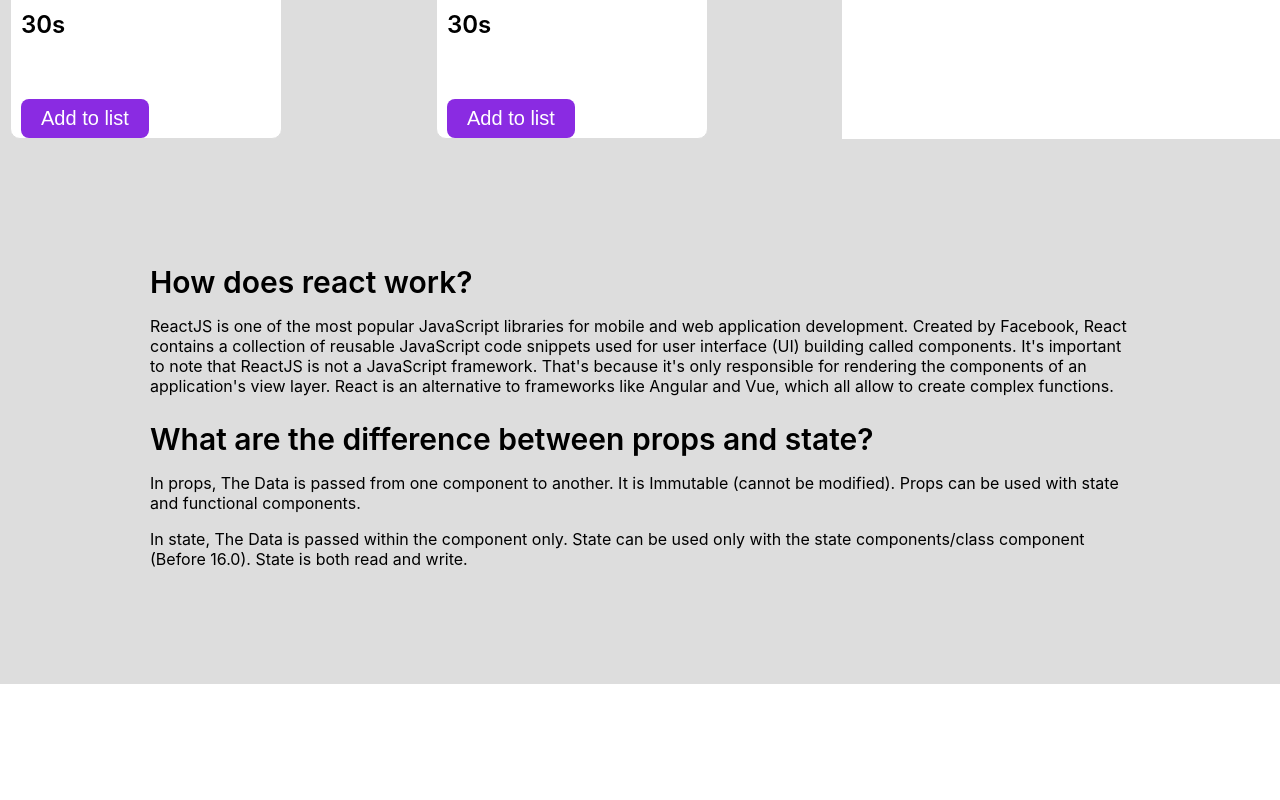
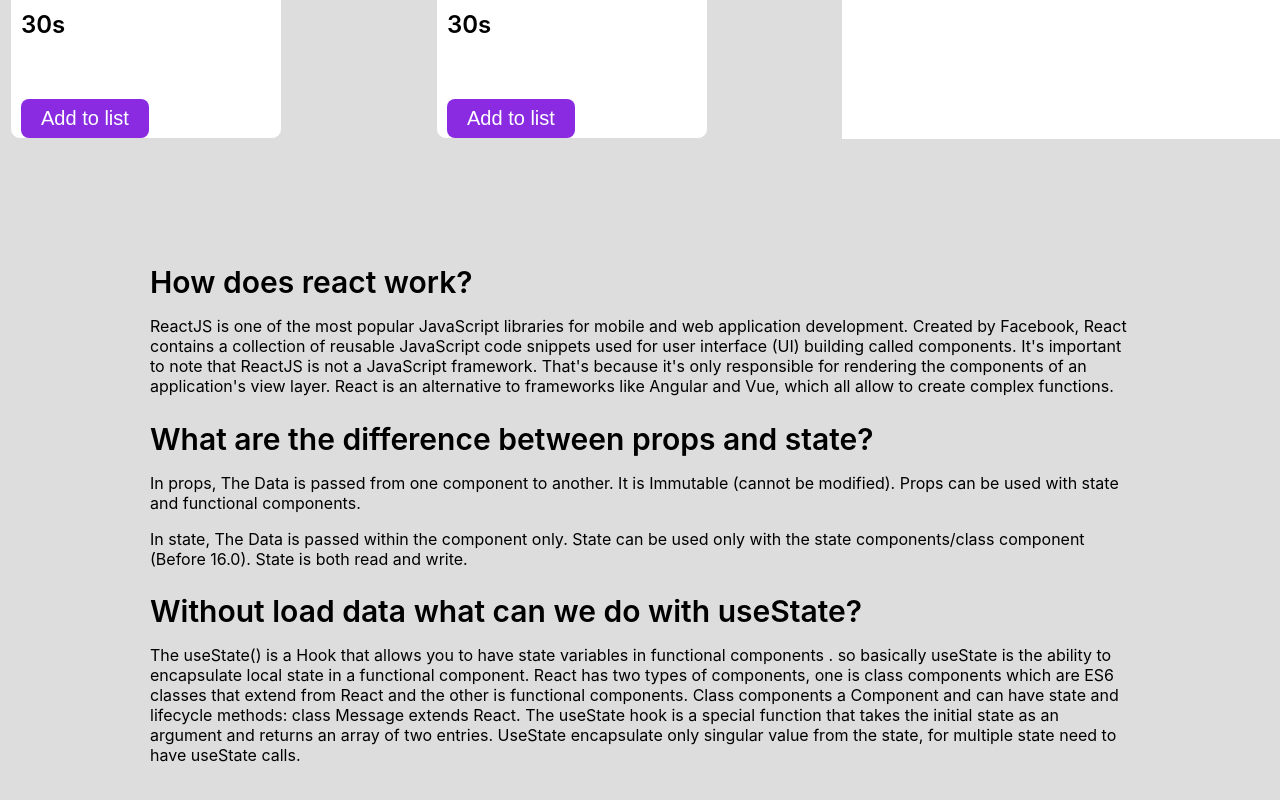
Before and after one commit to Taher027/Ultra-active-class, a React (Create React App) app: page / in a window 1280 px wide. Shown: the part 1653-2453 px from the top of the page. Before the commit the page ends 2337 px from the top, so only its background shows below. Built offline with nearby package versions, Linux system fonts and the light colour scheme.

Commit message:
added blog

```diff
--- a/src/Components/Blog/Blog.js
+++ b/src/Components/Blog/Blog.js
@@ -13,6 +13,9 @@
             <p>In props, The Data is passed from one component to another. It is Immutable (cannot be modified). Props can be used with state and functional components.</p>
             <p>In state, The Data is passed within the component only. State can be used only with the state components/class component (Before 16.0). State is both read and write.</p>
 
+            <h2>Without load data what can we do with useState?</h2>
+            <p>The useState() is a Hook that allows you to have state variables in functional components . so basically useState is the ability to encapsulate local state in a functional component. React has two types of components, one is class components which are ES6 classes that extend from React and the other is functional components. Class components a Component and can have state and lifecycle methods: class Message extends React. The  useState hook is a special function that takes the initial state as an argument and returns an array of two entries.  UseState encapsulate only singular value from the state, for multiple state need to have useState calls.</p>
+
         </div>
     );
 };
```
